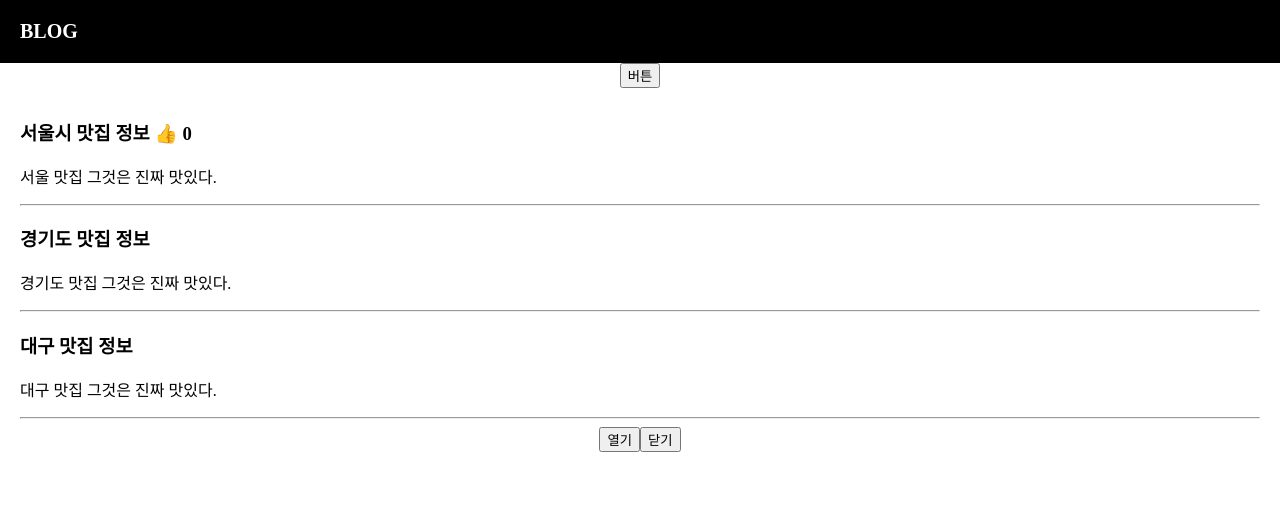
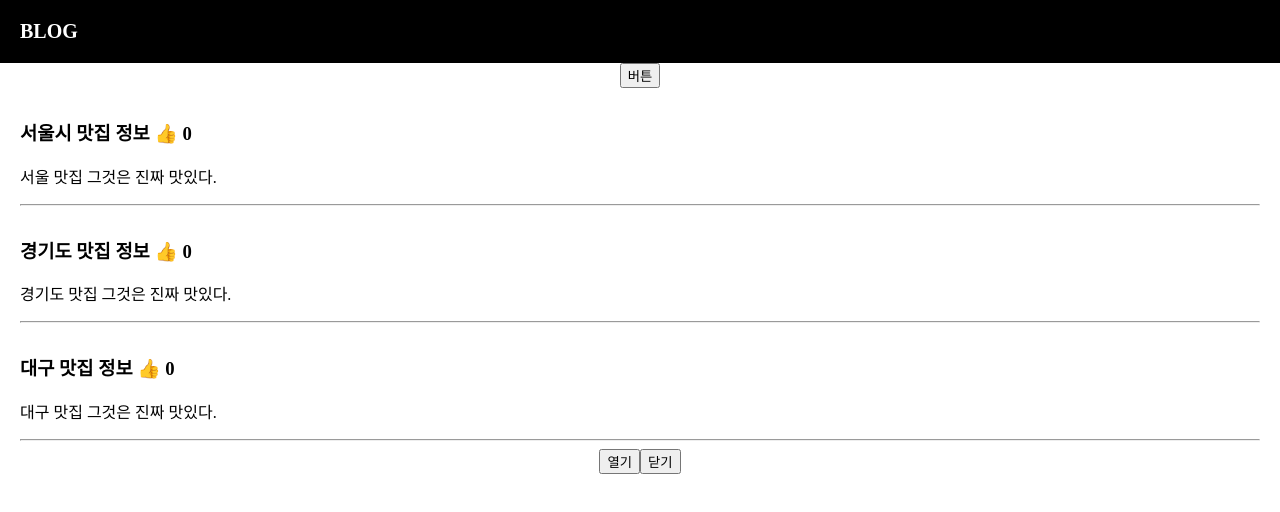
Before and after one commit to Kimchuljoong/react-practice-blog, a React (Create React App) app: page / in a window 1280 px wide. Shown: the top 512 px of the page. Built offline with nearby package versions, Linux system fonts and the light colour scheme.

Commit message:
using map function at list

```diff
--- a/src/App.js
+++ b/src/App.js
@@ -21,17 +21,15 @@ function App() {
         <div>BLOG</div>
       </div>
       <button onClick={ modiTitle }>버튼</button>
-      <div className="list">
-        <h3> { titles[0] } <span onClick={ () => { setLike(like + 1) } }>👍</span> { like } </h3>
-        <p> { contents[0] } </p>
-        <hr/>
-        <h3> { titles[1] } </h3>
-        <p> { contents[1] } </p>
-        <hr/>
-        <h3> { titles[2] } </h3>
-        <p> { contents[2] } </p>
-        <hr/>
-      </div>
+
+      { titles.map( (e, i) =>
+        (<div className="list">
+          <h3> { e } <span onClick={ () => { setLike(like + 1) } }>👍</span> { like } </h3>
+          <p> { contents[i] } </p>
+          <hr/>
+        </div>)
+      ) }
+
       <button onClick={ () => { setModal(true); } }>열기</button>
       <button onClick={ () => { setModal(false); } }>닫기</button>
 
```
